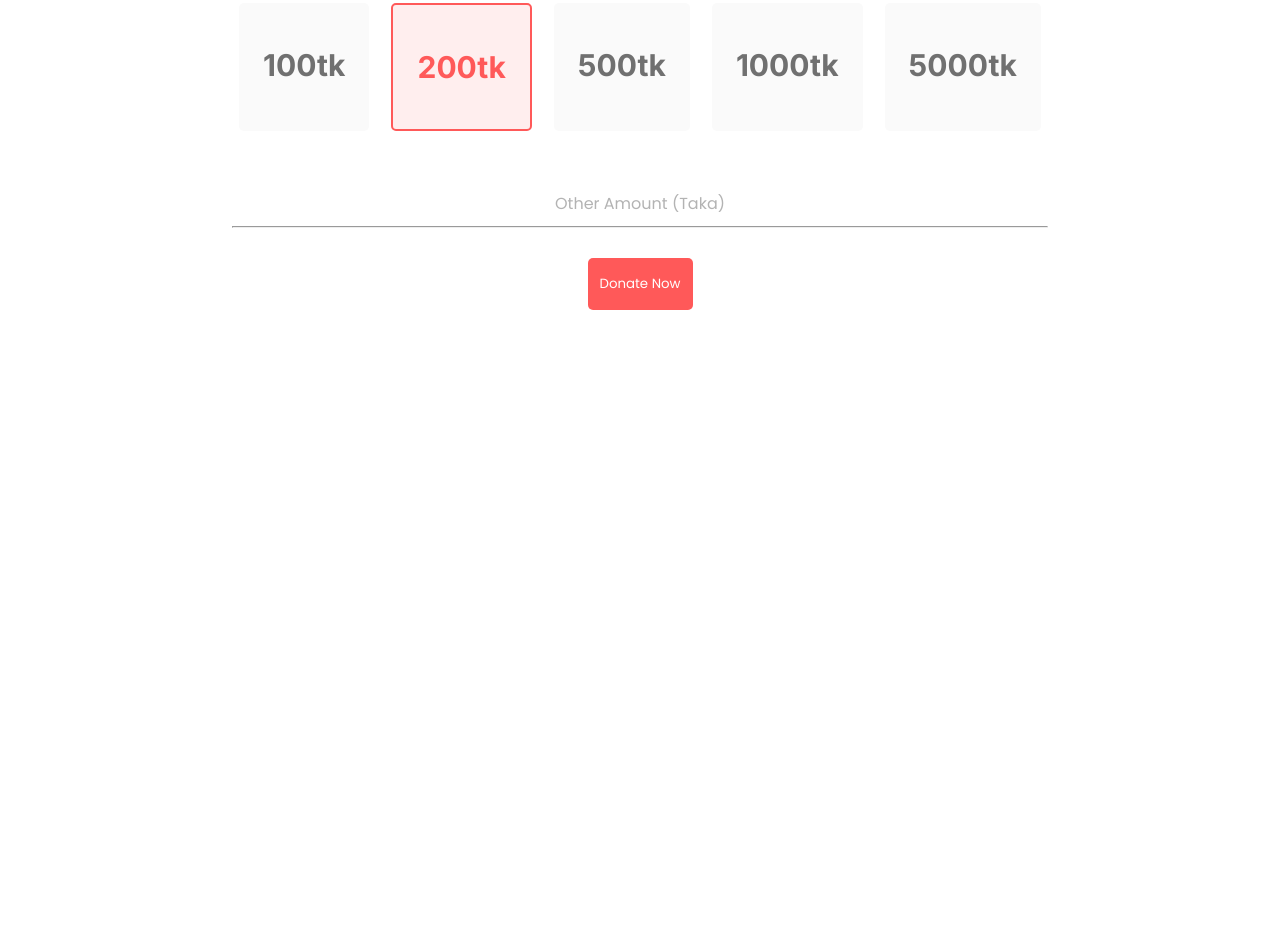
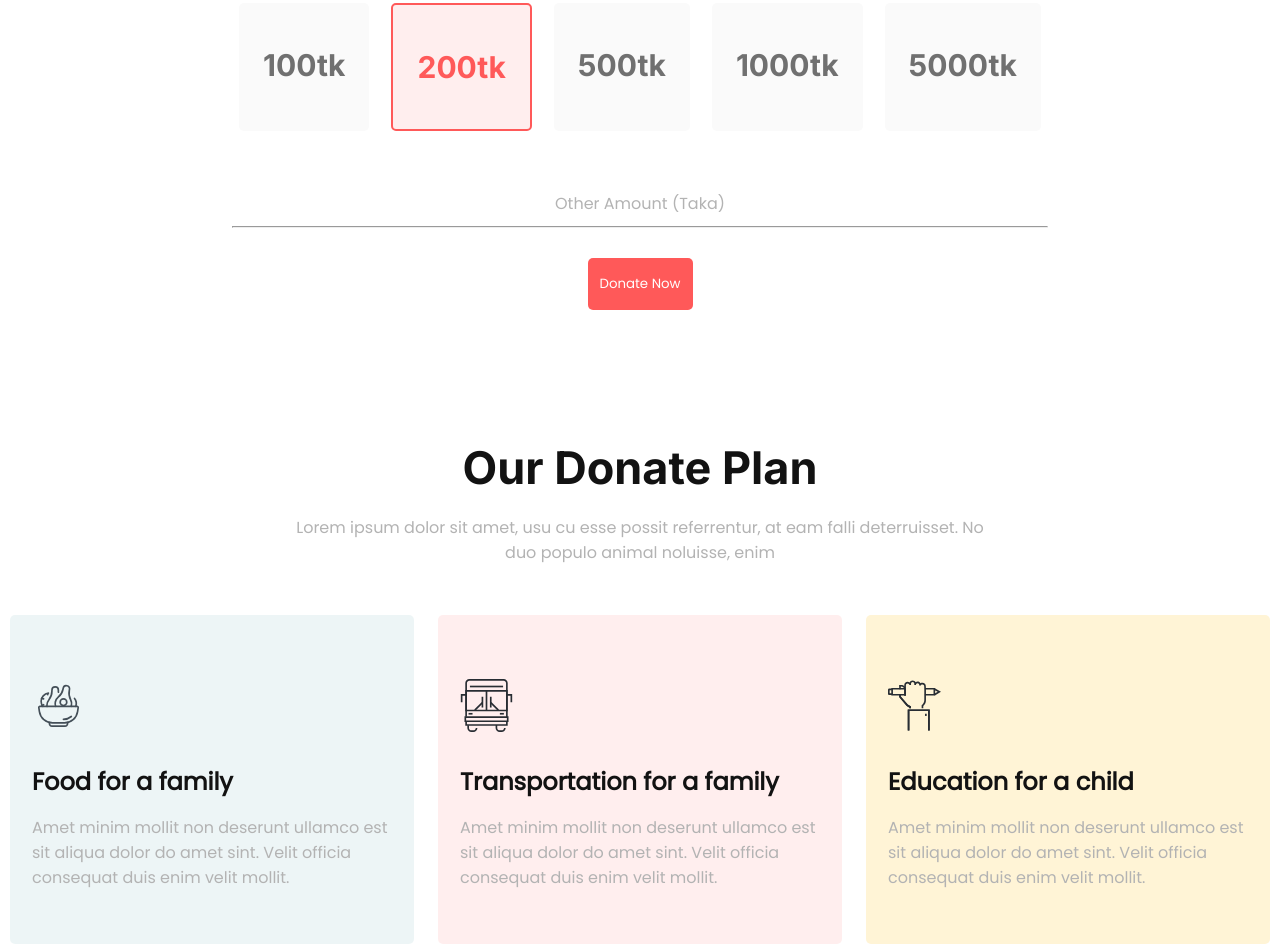
Before and after one commit to musthafiz/donate-today, a plain HTML site: page index.html in a window 1280 px wide. Shown: the part 850-1794 px from the top of the page. Before the commit the page ends 1160 px from the top, so only its background shows below. Drawn offline with Linux system fonts and the light colour scheme.

Commit message:
donate pln

```diff
--- a/index.html
+++ b/index.html
@@ -25,6 +25,7 @@
     </header>
 
     <main>
+      <!-- donate-amount -->
       <section class="donate-amount">
         <h1 class="section-title">Donate Today</h1>
         <p class="section-title-desc">
@@ -45,6 +46,40 @@
           <button class="btn">Donate Now</button>
         </div>
       </section>
+      <!-- Our Donate Plan -->
+      <section class="Donate-Plan">
+        <h1 class="section-title">Our Donate Plan</h1>
+        <p class="section-title-desc">
+          Lorem ipsum dolor sit amet, usu cu esse possit referrentur, at eam
+          falli deterruisset. No duo populo animal noluisse, enim
+        </p>
+        <div class="Donate-Plan-basic-needs">
+          <div class="basic-needs-1 ">
+            <img src="./icons/icon8.svg" alt="Food image" />
+            <p class="basic-needs-title">Food for a family</p>
+            <p class="basic-needs-desc">
+              Amet minim mollit non deserunt ullamco est sit aliqua dolor do
+              amet sint. Velit officia consequat duis enim velit mollit.
+            </p>
+          </div>
+          <div class="basic-needs-2">
+            <img src="./icons/bus.svg" alt="Food image" />
+            <p class="basic-needs-title">Transportation for a family</p>
+            <p class="basic-needs-desc">
+              Amet minim mollit non deserunt ullamco est sit aliqua dolor do
+              amet sint. Velit officia consequat duis enim velit mollit.
+            </p>
+          </div>
+          <div class="basic-needs-3">
+            <img src="./icons/icon5.svg" alt="Food image" />
+            <p class="basic-needs-title">Education for a child</p>
+            <p class="basic-needs-desc">
+              Amet minim mollit non deserunt ullamco est sit aliqua dolor do
+              amet sint. Velit officia consequat duis enim velit mollit.
+            </p>
+          </div>
+        </div>
+      </section>
     </main>
   </body>
 </html>
--- a/style.css
+++ b/style.css
@@ -84,3 +84,41 @@ hr {
   margin-top: 10px;
   margin-bottom: 30px;
 }
+.Donate-Plan-basic-needs {
+  display: flex;
+  justify-content: center;
+  gap: 24px;
+}
+.Donate-Plan-basic-needs img {
+  width: 53px;
+  height: 53px;
+}
+.basic-needs-title {
+  color: #121212;
+  font-size: 24px;
+  font-weight: 600;
+  margin: 25px 0 16px 0;
+  text-align: left;
+}
+
+.basic-needs-desc {
+  text-align: left;
+}
+.basic-needs-1 {
+  padding: 64px 22px 54px;
+  border-radius: 5px;
+  background: #4f9da61a;
+  width: 360px;
+}
+.basic-needs-2 {
+  padding: 64px 22px 54px;
+  border-radius: 5px;
+  background: rgba(255, 89, 89, 0.1);
+  width: 360px;
+}
+.basic-needs-3 {
+  border-radius: 5px;
+  background: #fff4d6;
+  padding: 64px 22px 54px;
+  width: 360px;
+}
```
